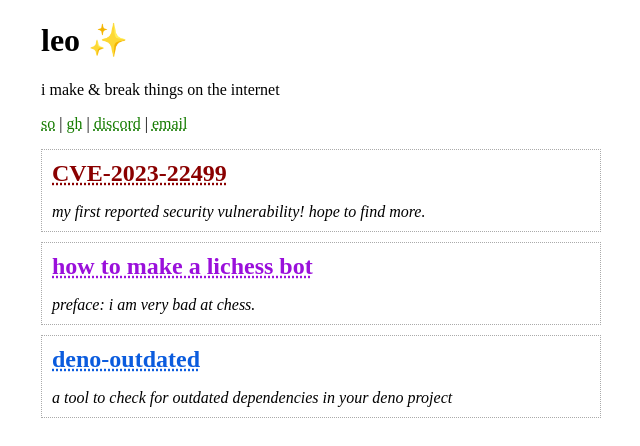
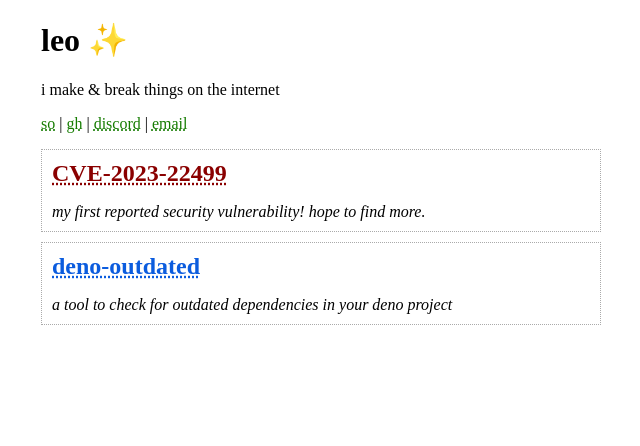
Before and after one commit to LeoDog896/webpage, a SvelteKit app: page / in a window 1280 px wide. Shown: the top 446 px of the page, without its empty margins (319-959 px from the left). Built offline with nearby package versions, Linux system fonts and the light colour scheme.

Commit message:
remove article
for now

```diff
--- a/src/routes/+page.svelte
+++ b/src/routes/+page.svelte
@@ -45,12 +45,6 @@
 			description: 'my first reported security vulnerability! hope to find more.',
 			href: 'https://github.com/denoland/deno/security/advisories/GHSA-mc52-jpm2-cqh6',
 			type: 'security'
-		},
-		{
-			name: 'how to make a lichess bot',
-			description: 'preface: i am very bad at chess.',
-			href: '/article/lichess-bot',
-			type: 'article'
 		},
 		{
 			name: 'deno-outdated',
--- a/src/routes/article/lichess-bot/+page.svelte
+++ /dev/null
@@ -1 +0,0 @@
-<h1>making a lichess bot</h1>
```
